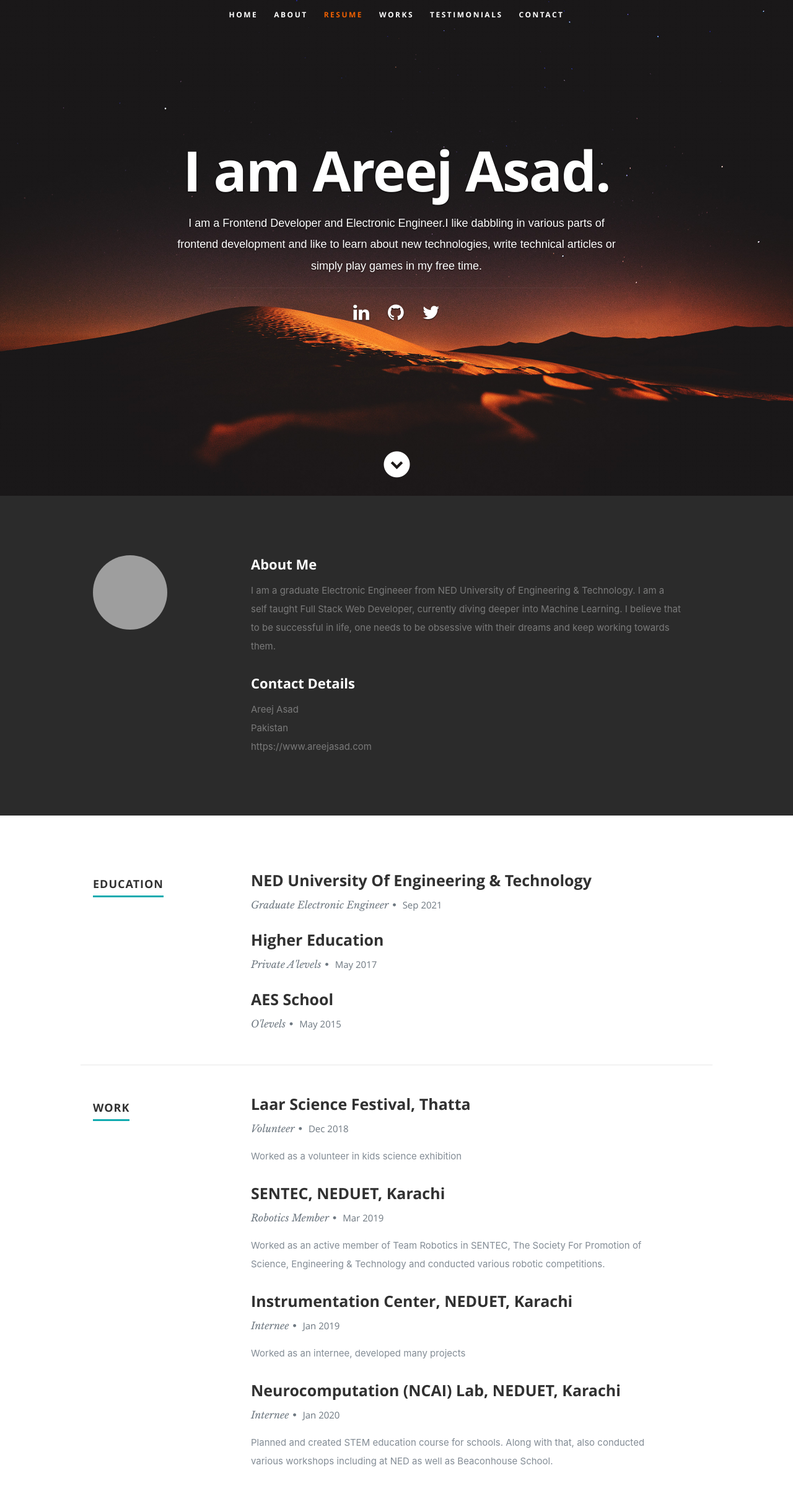
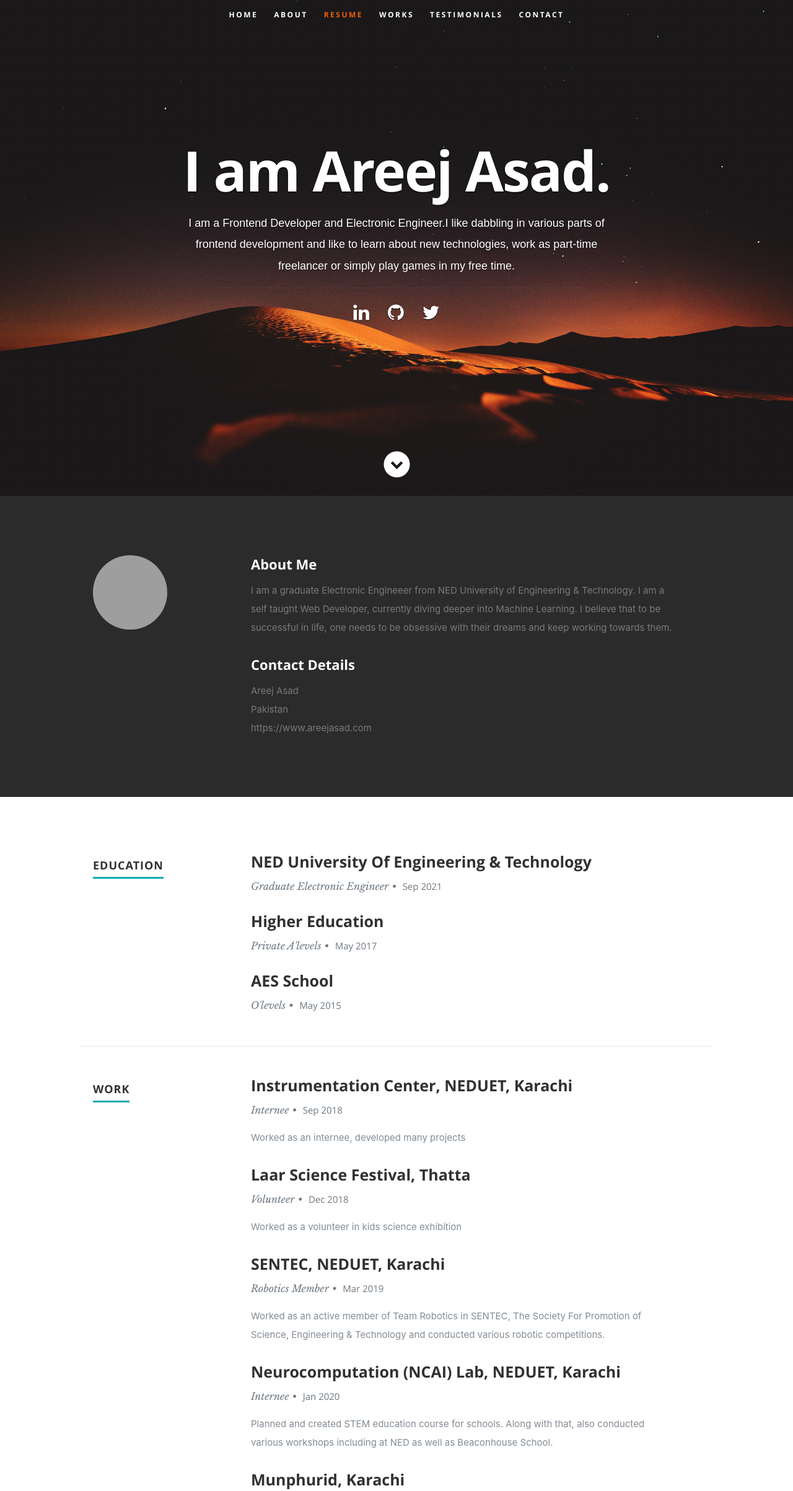
Before and after one commit to unaisshazan/Areej-Asad-Portfolio, a React (Create React App) app: page / in a window 1280 px wide. Shown: the top 2406 px of the page at 62% size. Built offline with nearby package versions, Linux system fonts and the light colour scheme; grey boxes are pictures that could not be loaded.

Commit message:
Areej - Changed dates

```diff
--- a/src/resumeData.js
+++ b/src/resumeData.js
@@ -4,7 +4,7 @@ let resumeData = {
     "role": "Frontend Developer and Electronic Engineer",
     "linkedinId":" areejasad16@gmail.com",
     "skypeid": "Your skypeid",
-    "roleDescription": "I like dabbling in various parts of frontend development and like to learn about new technologies, write technical articles or simply play games in my free time.",
+    "roleDescription": "I like dabbling in various parts of frontend development and like to learn about new technologies, work as part-time freelancer or simply play games in my free time.",
     "socialLinks":[
         {
           "name":"linkedin",
@@ -17,12 +17,12 @@ let resumeData = {
           "className":"fa fa-github"
         },
         {
-          "name":"skype",
+          "name":"twitter",
           "url":"https://twitter.com/AreejAsad5",
           "className":"fa fa-twitter"
         }
       ],
-    "aboutme":"I am a graduate Electronic Engineeer from NED University of Engineering & Technology. I am a self taught Full Stack Web Developer, currently diving deeper into Machine Learning. I believe that to be successful in life, one needs to be obsessive with their dreams and keep working towards them.",
+    "aboutme":"I am a graduate Electronic Engineeer from NED University of Engineering & Technology. I am a self taught Web Developer, currently diving deeper into Machine Learning. I believe that to be successful in life, one needs to be obsessive with their dreams and keep working towards them.",
     "address":"Pakistan",
     "website":"https://www.areejasad.com",
     "education":[
@@ -51,6 +51,13 @@ let resumeData = {
     ],
     "work":[
       {
+        "CompanyName":"Instrumentation Center, NEDUET, Karachi",
+        "specialization":"Internee",
+        "MonthOfLeaving":"Sep",
+        "YearOfLeaving":"2018",
+        "Achievements":"Worked as an internee, developed many projects"
+      },
+      {
         "CompanyName":"Laar Science Festival, Thatta",
         "specialization":"Volunteer",
         "MonthOfLeaving":"Dec",
@@ -63,13 +70,6 @@ let resumeData = {
         "MonthOfLeaving":"Mar",
         "YearOfLeaving":"2019",
         "Achievements":"Worked as an active member of Team Robotics in SENTEC, The Society For Promotion of Science, Engineering & Technology and conducted various robotic competitions."
-      },
-      {
-        "CompanyName":"Instrumentation Center, NEDUET, Karachi",
-        "specialization":"Internee",
-        "MonthOfLeaving":"Jan",
-        "YearOfLeaving":"2019",
-        "Achievements":"Worked as an internee, developed many projects"
       },
       {
         "CompanyName":"Neurocomputation (NCAI) Lab, NEDUET, Karachi",
```
